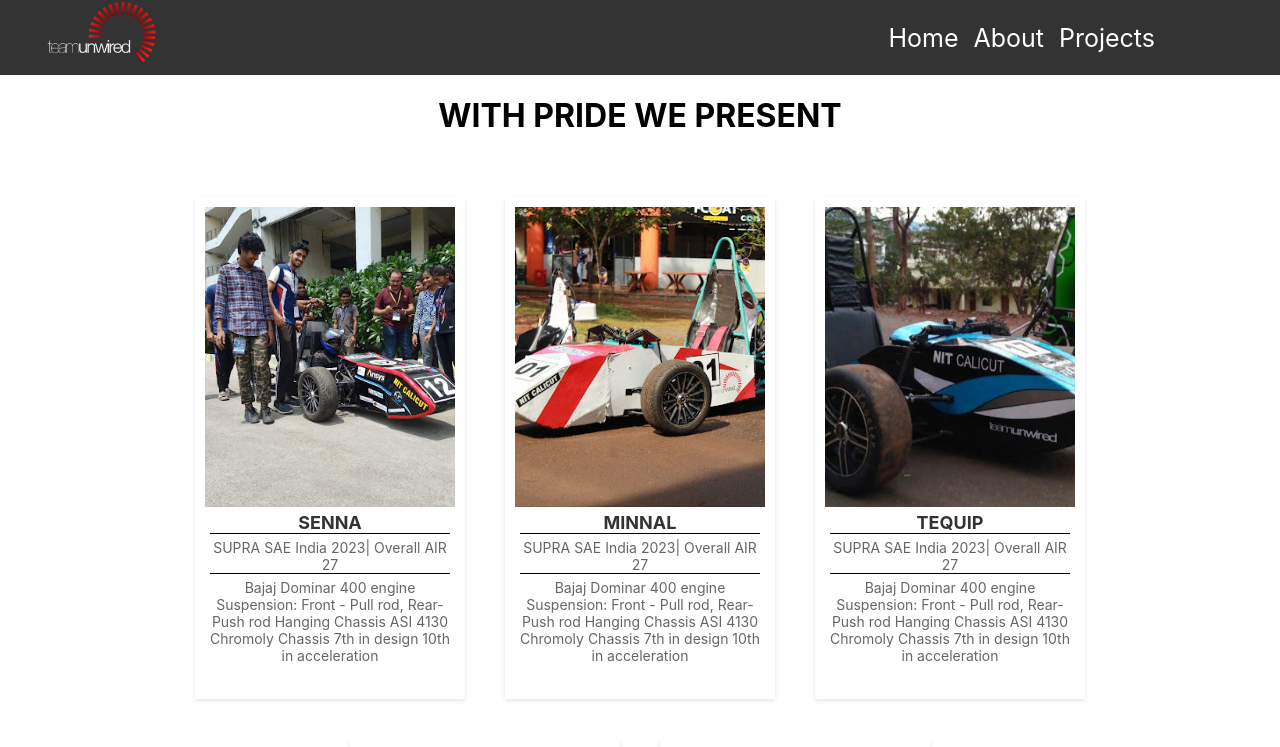
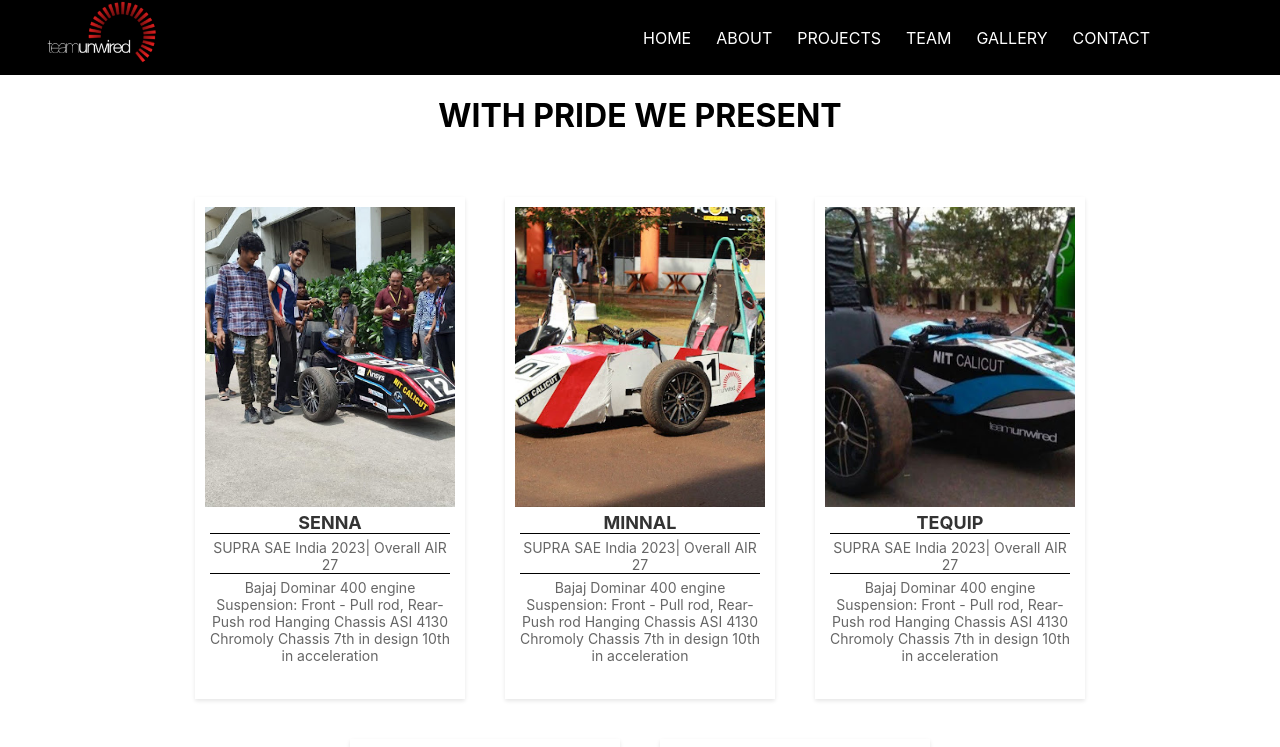
Before and after one commit to sanad4k/try, a React app: page / in a window 1280 px wide. Shown: the top 747 px of the page. Built offline with nearby package versions, Linux system fonts and the light colour scheme.

Commit message:
usable finished product

```diff
--- a/src/components/navbar.css
+++ b/src/components/navbar.css
@@ -2,7 +2,7 @@
     display: flex;
     justify-content: space-between;
     align-items: center;
-    background-color: #333;
+    background-color: #000000;
     padding-left: 7px;
     padding-right: 125px;
     box-sizing: border-box;
@@ -26,17 +26,32 @@
     gap: 15px;
     font-size: 25px;
 }
+.menuItems a:hover{
+    background-color: rgb(255, 72, 0);
+    color:black;
+    border-radius: 5px;
+
+}
 
 .menuItems a {
+    font-size: medium;
     color: white;
     text-decoration: none;
+    transition: 0.3s;
+    padding:5px;
+
 }
+
 .logo_image{
     margin-left:40px;
     opacity: 100%;
     width:110px;
     height:100%;
     object-fit: cover;
+    transition: 0.3s;
+}
+.logo_image:hover{
+    transform: scale(1.2);
 }
 
 /* Mobile view */
@@ -44,19 +59,25 @@
     .toggler{
         display:inline;
 
+
+    }
+    .toggle_clr{
+
+        color:rgb(255, 72, 0)
     }
     .menuItems {
         display: none;
         flex-direction: column;
-        width: 100%;
+        width: 60%;
         text-align: center;
-        background-color: #444;
+        background-color: #020000;
         padding: 1rem;
         position: absolute;
         top: 60px;
-        left: 0;
+        left:20%;
         box-sizing: border-box;
-        transition: transform 0.3s ease;
+        transition: transform 0.5s ease;
+
     }
 
     .menuItems.open {
--- a/src/components/navbar.js
+++ b/src/components/navbar.js
@@ -15,11 +15,14 @@
 
             </div>
             <div className={`menuItems ${open ? 'open' : ''}`}>
-                <a href='#'>Home</a>
-                <a href='#'>About</a>
-                <a href='#'>Projects</a>
+                <a href='#'>HOME</a>
+                <a href='#'>ABOUT</a>
+                <a href='#'>PROJECTS</a>
+                <a href='#'>TEAM</a>
+                <a href='#'>GALLERY</a>
+                <a href='#'>CONTACT</a>
             </div>
-            <button className='toggler' onClick={toggle}>☰</button>
+            <button className={` ${open ? 'toggle_clr': 'toggler'}`} onClick={toggle}>☰</button>
         </nav>
     )
 }
```
